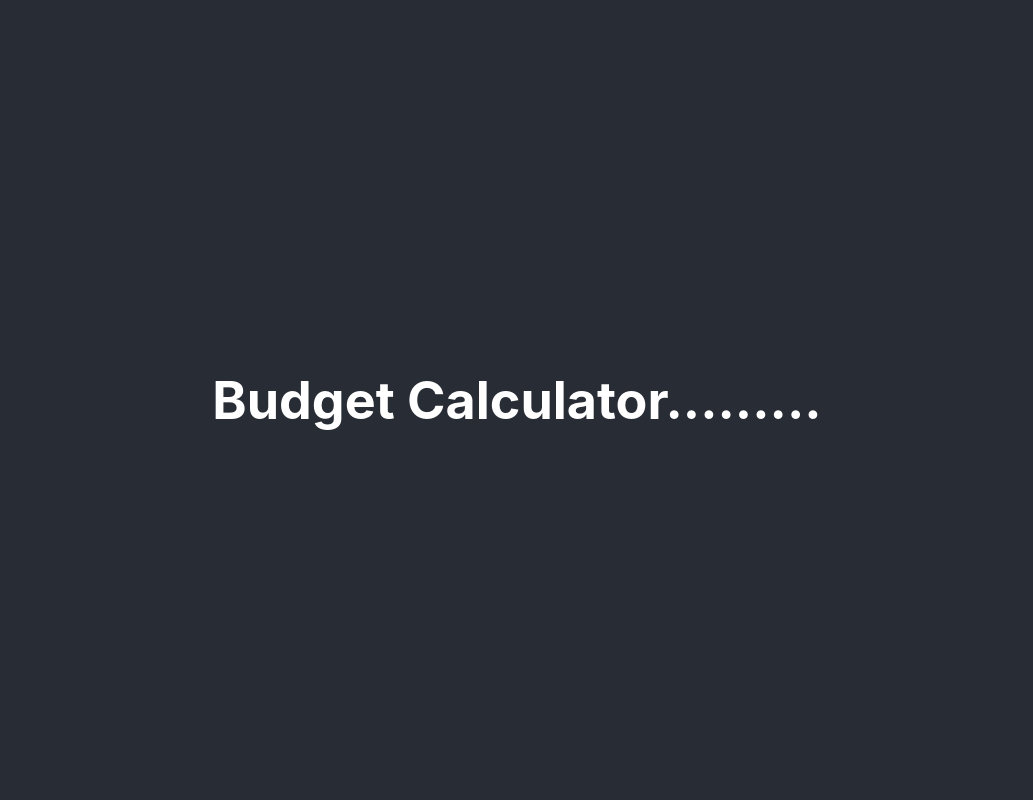
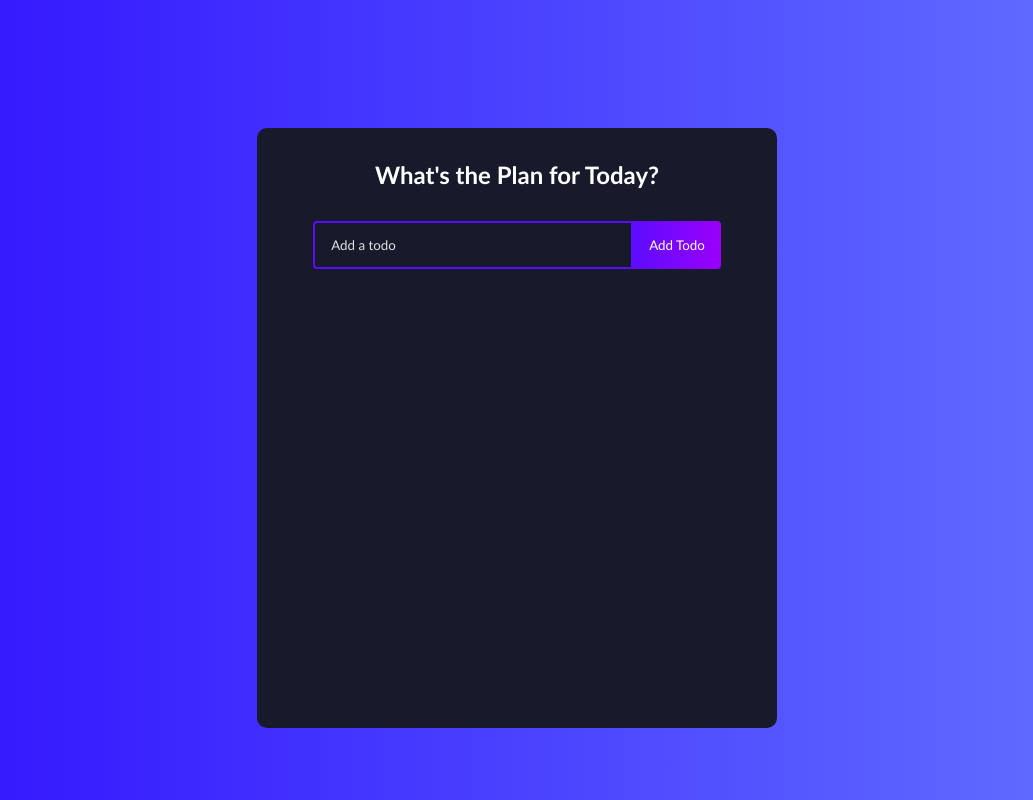
Before and after one commit to EmmaLytle/reacttest, a React (Create React App) app: page / in a window 1280 px wide. Shown: the top 800 px of the page, without its empty margins (123-1156 px from the left). Built offline with nearby package versions, Linux system fonts and the light colour scheme.

Commit message:
Finished the todo list example

```diff
--- a/package.json
+++ b/package.json
@@ -7,9 +7,11 @@
     "@testing-library/jest-dom": "^5.14.1",
     "@testing-library/react": "^11.2.7",
     "@testing-library/user-event": "^12.8.3",
+    "bootstrap": "^5.1.1",
     "gh-pages": "^3.2.3",
     "react": "^17.0.2",
     "react-dom": "^17.0.2",
+    "react-icons": "^4.3.1",
     "react-scripts": "4.0.3",
     "web-vitals": "^1.1.2"
   },
--- a/src/App.css
+++ b/src/App.css
@@ -1,38 +1,147 @@
-.App {
-  text-align: center;
+* {
+  box-sizing: border-box;
+  margin: 0;
+  padding: 0;
+  font-family: 'Trebuchet MS', 'Lucida Sans Unicode', 'Lucida Grande',
+    'Lucida Sans', Arial, sans-serif;
 }
 
-.App-logo {
-  height: 40vmin;
-  pointer-events: none;
+body {
+  background: linear-gradient(
+    90deg,
+    rgba(48, 16, 255, 1) 0%,
+    rgba(100, 115, 255, 1) 100%
+  );
+}
+.todo-app {
+  display: flex;
+  flex-direction: column;
+  justify-content: start;
+  width: 520px;
+  min-height: 600px;
+  background: #161a2b;
+  text-align: center;
+  margin: 128px auto;
+  border-radius: 10px;
+  padding-bottom: 32px;
 }
 
-@media (prefers-reduced-motion: no-preference) {
-  .App-logo {
-    animation: App-logo-spin infinite 20s linear;
-  }
+h1 {
+  margin: 32px 0;
+  color: #fff;
+  font-size: 24px;
 }
 
-.App-header {
-  background-color: #282c34;
-  min-height: 100vh;
-  display: flex;
-  flex-direction: column;
-  align-items: center;
-  justify-content: center;
-  font-size: calc(10px + 2vmin);
-  color: white;
+.complete {
+  text-decoration: line-through;
+  opacity: 0.4;
 }
 
-.App-link {
-  color: #61dafb;
+.todo-form {
+  margin-bottom: 32px;
 }
 
-@keyframes App-logo-spin {
-  from {
-    transform: rotate(0deg);
-  }
-  to {
-    transform: rotate(360deg);
-  }
+.todo-input {
+  padding: 14px 32px 14px 16px;
+  border-radius: 4px 0 0 4px;
+  border: 2px solid #5d0cff;
+  outline: none;
+  width: 320px;
+  background: transparent;
+  color: #fff;
 }
+
+.todo-input::placeholder {
+  color: #e2e2e2;
+}
+
+.todo-button {
+  padding: 16px;
+  border: none;
+  border-radius: 0 4px 4px 0;
+  cursor: pointer;
+  outline: none;
+  background: linear-gradient(
+    90deg,
+    rgba(93, 12, 255, 1) 0%,
+    rgba(155, 0, 250, 1) 100%
+  );
+  color: #fff;
+  text-transform: capitalize;
+}
+
+.todo-input.edit {
+  border: 2px solid #149fff;
+}
+
+.todo-button.edit {
+  background: linear-gradient(
+    90deg,
+    rgba(20, 159, 255, 1) 0%,
+    rgba(17, 122, 255, 1) 100%
+  );
+  padding: 16px 22px;
+}
+
+.todo-container {
+  display: flex;
+  flex-direction: row;
+  position: relative;
+}
+
+.todo-row {
+  display: flex;
+  justify-content: space-between;
+  align-items: center;
+  margin: 4px auto;
+  color: #fff;
+  background: linear-gradient(
+    90deg,
+    rgba(255, 118, 20, 1) 0%,
+    rgba(255, 84, 17, 1) 100%
+  );
+
+  padding: 16px;
+  border-radius: 5px;
+  width: 90%;
+}
+
+.todo-row:nth-child(4n + 1) {
+  background: linear-gradient(
+    90deg,
+    rgba(93, 12, 255, 1) 0%,
+    rgba(155, 0, 250, 1) 100%
+  );
+}
+
+.todo-row:nth-child(4n + 2) {
+  background: linear-gradient(
+    90deg,
+    rgba(255, 12, 241, 1) 0%,
+    rgba(250, 0, 135, 1) 100%
+  );
+}
+
+.todo-row:nth-child(4n + 3) {
+  background: linear-gradient(
+    90deg,
+    rgba(20, 159, 255, 1) 0%,
+    rgba(17, 122, 255, 1) 100%
+  );
+}
+
+.icons {
+  display: flex;
+  align-items: center;
+  font-size: 24px;
+  cursor: pointer;
+}
+
+.delete-icon {
+  margin-right: 5px;
+  color: #fff;
+}
+
+.edit-icon {
+  color: #fff;
+}
--- a/src/App.js
+++ b/src/App.js
@@ -1,15 +1,12 @@
+import React from 'react';
 import './App.css';
-import BudgetCalculator from './BudgetCalculator.js';
+import TodoList from './components/TodoList';
 
 function App() {
   return (
-    <div className="App">
-      <header className="App-header">
-      <h1>Budget Calculator.........</h1>
-      </header>
-      <BudgetCalculator />
+    <div className='todo-app'>
+      <TodoList />
     </div>
-
   );
 }
 
--- /dev/null
+++ b/src/components/Todo.js
@@ -0,0 +1,46 @@
+import React, { useState } from 'react';
+import TodoForm from './TodoForm';
+import { RiCloseCircleLine } from 'react-icons/ri';
+import { TiEdit } from 'react-icons/ti';
+
+const Todo = ({ todos, completeTodo, removeTodo, updateTodo }) => {
+  const [edit, setEdit] = useState({
+    id: null,
+    value: ''
+  });
+
+  const submitUpdate = value => {
+    updateTodo(edit.id, value);
+    setEdit({
+      id: null,
+      value: ''
+    });
+  };
+
+  if (edit.id) {
+    return <TodoForm edit={edit} onSubmit={submitUpdate} />;
+  }
+
+  return todos.map((todo, index) => (
+    <div
+      className={todo.isComplete ? 'todo-row complete' : 'todo-row'}
+      key={index}
+    >
+      <div key={todo.id} onClick={() => completeTodo(todo.id)}>
+        {todo.text}
+      </div>
+      <div className='icons'>
+        <RiCloseCircleLine
+          onClick={() => removeTodo(todo.id)}
+          className='delete-icon'
+        />
+        <TiEdit
+          onClick={() => setEdit({ id: todo.id, value: todo.text })}
+          className='edit-icon'
+        />
+      </div>
+    </div>
+  ));
+};
+
+export default Todo;
--- /dev/null
+++ b/src/components/TodoForm.js
@@ -0,0 +1,61 @@
+import React, { useState, useEffect, useRef } from 'react';
+
+function TodoForm(props) {
+  const [input, setInput] = useState(props.edit ? props.edit.value : '');
+
+  const inputRef = useRef(null);
+
+  useEffect(() => {
+    inputRef.current.focus();
+  });
+
+  const handleChange = e => {
+    setInput(e.target.value);
+  };
+
+  const handleSubmit = e => {
+    e.preventDefault();
+
+    props.onSubmit({
+      id: Math.floor(Math.random() * 10000),
+      text: input
+    });
+    setInput('');
+  };
+
+  return (
+    <form onSubmit={handleSubmit} className='todo-form'>
+      {props.edit ? (
+        <>
+          <input
+            placeholder='Update your item'
+            value={input}
+            onChange={handleChange}
+            name='text'
+            ref={inputRef}
+            className='todo-input edit'
+          />
+          <button onClick={handleSubmit} className='todo-button edit'>
+            Update
+          </button>
+        </>
+      ) : (
+        <>
+          <input
+            placeholder='Add a todo'
+            value={input}
+            onChange={handleChange}
+            name='text'
+            className='todo-input'
+            ref={inputRef}
+          />
+          <button onClick={handleSubmit} className='todo-button'>
+            Add todo
+          </button>
+        </>
+      )}
+    </form>
+  );
+}
+
+export default TodoForm;
--- /dev/null
+++ b/src/components/TodoList.js
@@ -0,0 +1,57 @@
+import React, { useState } from 'react';
+import TodoForm from './TodoForm';
+import Todo from './Todo';
+
+function TodoList() {
+  const [todos, setTodos] = useState([]);
+
+  const addTodo = todo => {
+    if (!todo.text || /^\s*$/.test(todo.text)) {
+      return;
+    }
+
+    const newTodos = [todo, ...todos];
+
+    setTodos(newTodos);
+    console.log(...todos);
+  };
+
+  const updateTodo = (todoId, newValue) => {
+    if (!newValue.text || /^\s*$/.test(newValue.text)) {
+      return;
+    }
+
+    setTodos(prev => prev.map(item => (item.id === todoId ? newValue : item)));
+  };
+
+  const removeTodo = id => {
+    const removedArr = [...todos].filter(todo => todo.id !== id);
+
+    setTodos(removedArr);
+  };
+
+  const completeTodo = id => {
+    let updatedTodos = todos.map(todo => {
+      if (todo.id === id) {
+        todo.isComplete = !todo.isComplete;
+      }
+      return todo;
+    });
+    setTodos(updatedTodos);
+  };
+
+  return (
+    <>
+      <h1>What's the Plan for Today?</h1>
+      <TodoForm onSubmit={addTodo} />
+      <Todo
+        todos={todos}
+        completeTodo={completeTodo}
+        removeTodo={removeTodo}
+        updateTodo={updateTodo}
+      />
+    </>
+  );
+}
+
+export default TodoList;
--- a/src/index.js
+++ b/src/index.js
@@ -1,8 +1,6 @@
 import React from 'react';
 import ReactDOM from 'react-dom';
-import './index.css';
 import App from './App';
-import reportWebVitals from './reportWebVitals';
 
 ReactDOM.render(
   <React.StrictMode>
@@ -10,8 +8,3 @@ ReactDOM.render(
   </React.StrictMode>,
   document.getElementById('root')
 );
-
-// If you want to start measuring performance in your app, pass a function
-// to log results (for example: reportWebVitals(console.log))
-// or send to an analytics endpoint. Learn more: https://bit.ly/CRA-vitals
-reportWebVitals();
```
Also changed, not shown: 1 other file (tests, documents, lock files or other folders).
